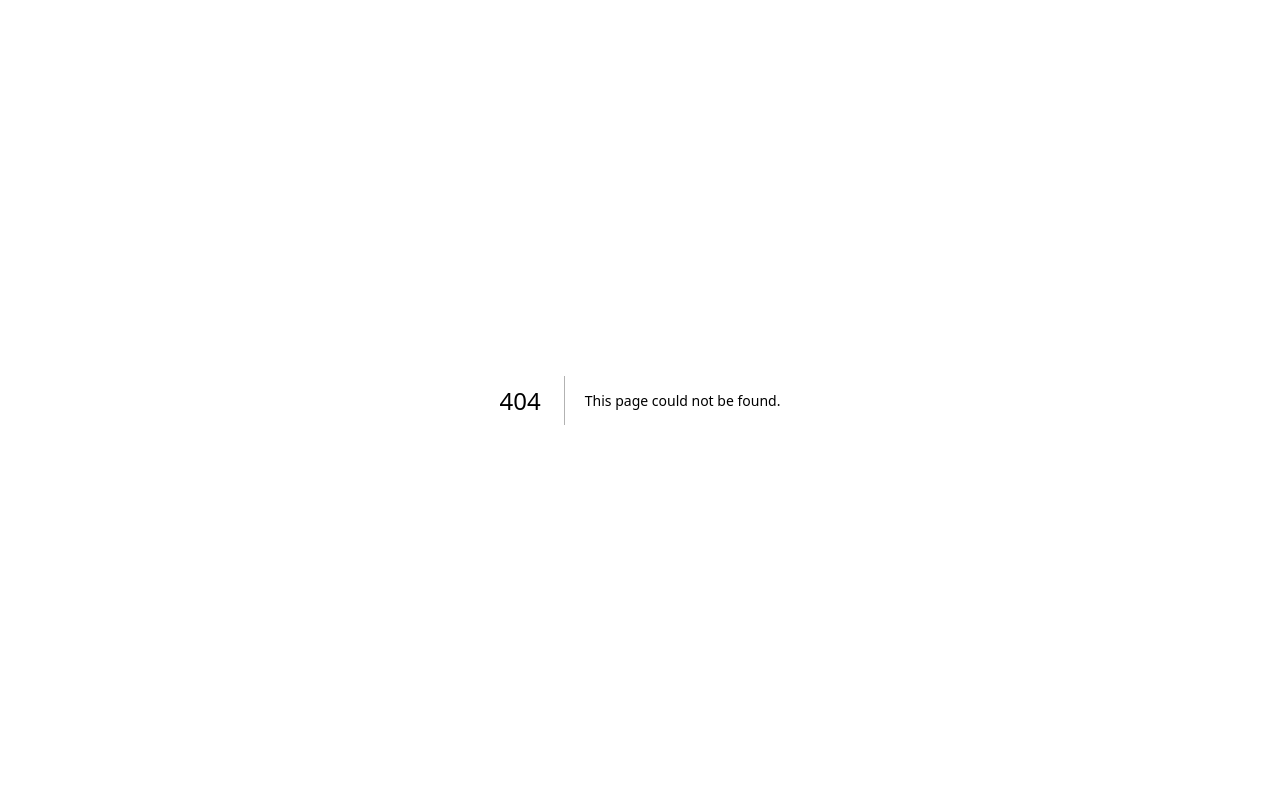
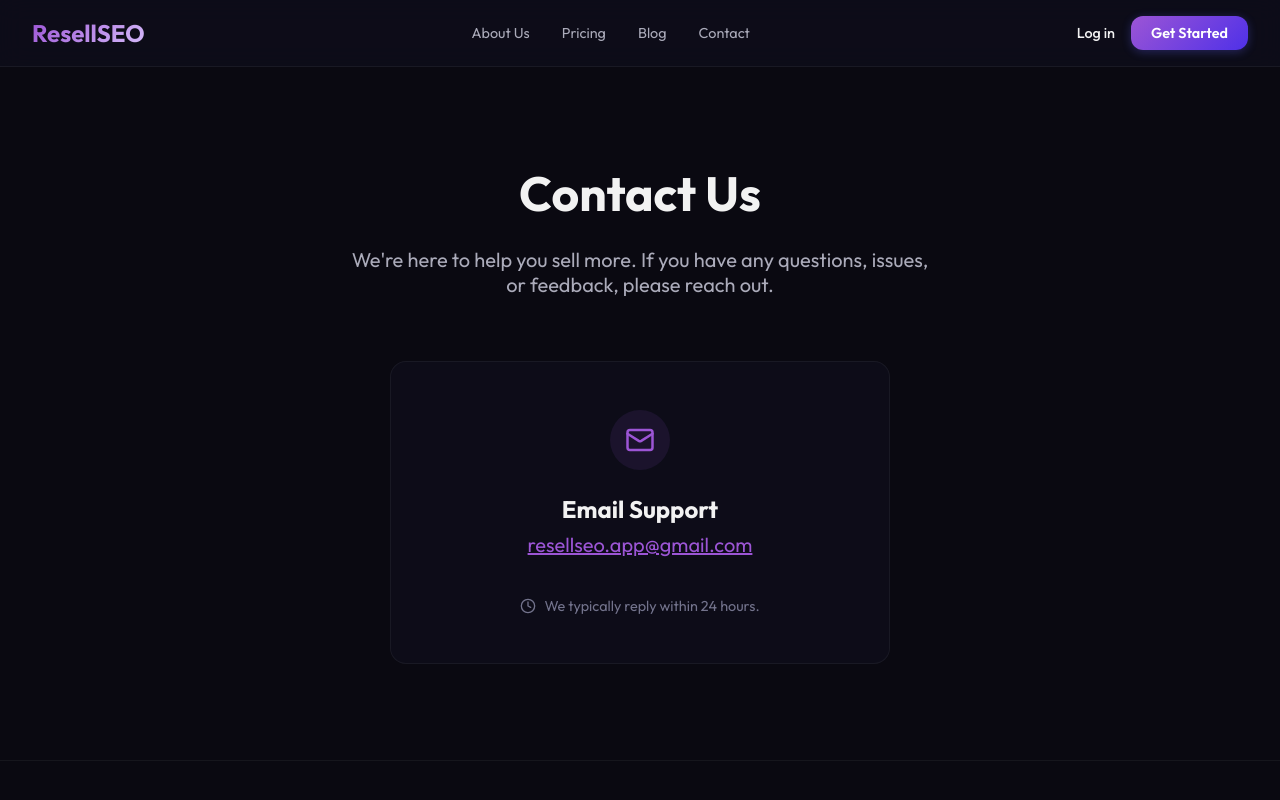
Before and after one commit to spencerstarky/resell-seo, a Next.js app: page /contact in a window 1280 px wide. Before the commit this address had no page. Shown: the top 800 px of the page. Built offline with nearby package versions, Linux system fonts and the light colour scheme; no server answers.

Commit message:
UI: Add dedicated Contact Page (/contact) to fix blank page issue with mailto links. Updated Navbar, Footer, and About page to link to it.

```diff
--- a/app/about/page.tsx
+++ b/app/about/page.tsx
@@ -31,9 +31,9 @@ export default function AboutPage() {
                     <p>
                         Have questions or suggestions? We'd love to hear from you.
                         <br />
-                        <a href="mailto:resellseo.app@gmail.com" style={{ color: 'var(--color-primary)', textDecoration: 'underline' }}>
+                        <Link href="/contact" style={{ color: 'var(--color-primary)', textDecoration: 'underline' }}>
                             Contact our support team
-                        </a>.
+                        </Link>.
                     </p>
                 </div>
             </main>
--- /dev/null
+++ b/app/contact/page.tsx
@@ -0,0 +1,37 @@
+import Link from 'next/link';
+import Navbar from '@/components/Navbar';
+import Footer from '@/components/Footer';
+import { Mail, Clock } from 'lucide-react';
+
+export default function ContactPage() {
+    return (
+        <div style={{ minHeight: '100vh', display: 'flex', flexDirection: 'column' }}>
+            <Navbar />
+            <main className="container animate-fade-in" style={{ padding: '6rem 1rem', maxWidth: '800px', flex: 1, textAlign: 'center' }}>
+                <h1 style={{ fontSize: '3rem', fontWeight: 800, marginBottom: '1.5rem' }}>Contact Us</h1>
+                <p style={{ fontSize: '1.25rem', color: 'var(--color-text-muted)', marginBottom: '4rem', maxWidth: '600px', marginInline: 'auto' }}>
+                    We're here to help you sell more. If you have any questions, issues, or feedback, please reach out.
+                </p>
+
+                <div className="card glass" style={{ maxWidth: '500px', margin: '0 auto', padding: '3rem', display: 'flex', flexDirection: 'column', alignItems: 'center', gap: '1.5rem' }}>
+                    <div style={{ width: 60, height: 60, background: 'rgba(156, 85, 213, 0.1)', borderRadius: '50%', display: 'flex', alignItems: 'center', justifyContent: 'center' }}>
+                        <Mail size={30} style={{ color: 'var(--color-primary)' }} />
+                    </div>
+
+                    <div>
+                        <h2 style={{ fontSize: '1.5rem', fontWeight: 700, marginBottom: '0.5rem' }}>Email Support</h2>
+                        <a href="mailto:resellseo.app@gmail.com" style={{ fontSize: '1.25rem', color: 'var(--color-primary)', textDecoration: 'underline' }}>
+                            resellseo.app@gmail.com
+                        </a>
+                    </div>
+
+                    <div style={{ display: 'flex', alignItems: 'center', gap: '0.5rem', color: 'var(--color-text-dim)', fontSize: '0.9rem', marginTop: '1rem' }}>
+                        <Clock size={16} />
+                        <span>We typically reply within 24 hours.</span>
+                    </div>
+                </div>
+            </main>
+            <Footer />
+        </div>
+    );
+}
--- a/components/Footer.tsx
+++ b/components/Footer.tsx
@@ -24,7 +24,7 @@ export default function Footer() {
                         <li><Link href="/blog">Blog</Link></li>
                         <li><Link href="#">Seller Guide</Link></li>
                         <li><Link href="#">eBay Algorithm Secrets</Link></li>
-                        <li><a href="mailto:resellseo.app@gmail.com">Support</a></li>
+                        <li><Link href="/contact">Support</Link></li>
                     </ul>
                 </div>
                 <div>
--- a/components/Navbar.tsx
+++ b/components/Navbar.tsx
@@ -57,9 +57,9 @@ export default function Navbar() {
                 <Link href="/blog" style={{ color: 'var(--color-text-muted)', fontSize: '0.9rem' }}>
                     Blog
                 </Link>
-                <a href="mailto:resellseo.app@gmail.com" style={{ color: 'var(--color-text-muted)', fontSize: '0.9rem' }}>
+                <Link href="/contact" style={{ color: 'var(--color-text-muted)', fontSize: '0.9rem' }}>
                     Contact
-                </a>
+                </Link>
             </div>
 
             {/* Auth Buttons */}
```
